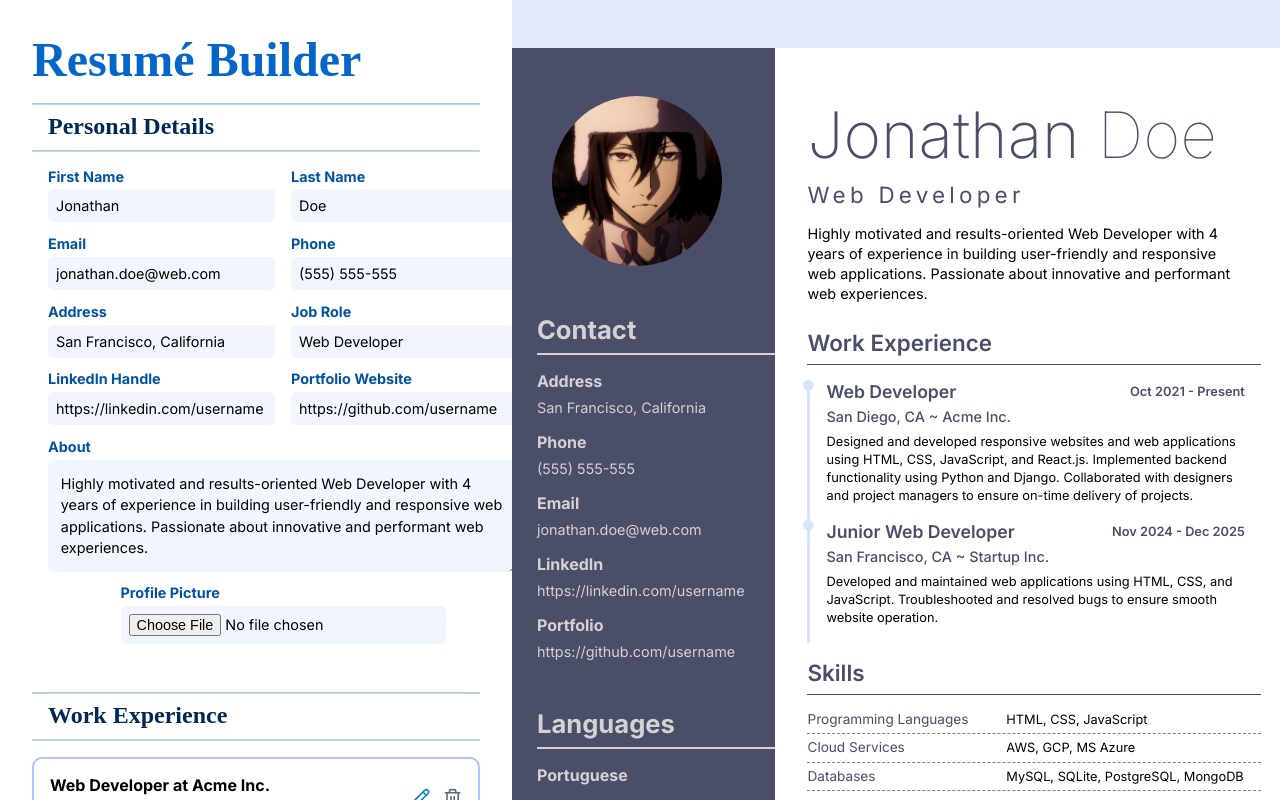
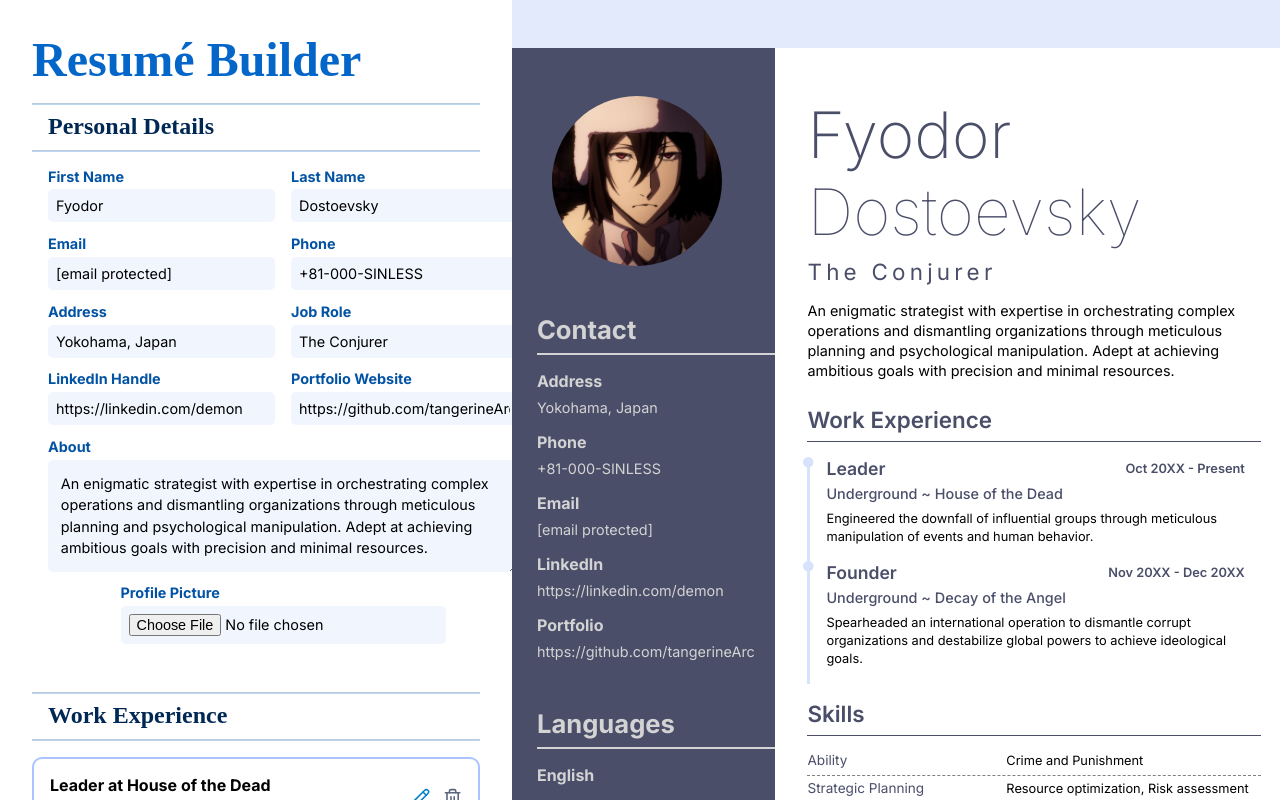
Before and after one commit to tangerineArc/resume-builder, a React (Vite) app: page / in a window 1280 px wide. Built offline with nearby package versions, Linux system fonts and the light colour scheme; a web font is replaced by a local one.

Commit message:
chore: change default data

```diff
--- a/src/App.jsx
+++ b/src/App.jsx
@@ -11,16 +11,16 @@ import Editor from "./components/Editor.jsx";
 import Preview from "./components/Preview.jsx";
 
 export default function App() {
-  const [firstName, setFirstName] = useState("Jonathan");
-  const [lastName, setLastName] = useState("Doe");
-  const [jobRole, setJobRole] = useState("Web Developer");
-  const [email, setEmail] = useState("jonathan.doe@web.com");
-  const [phone, setPhone] = useState("(555) 555-555");
-  const [address, setAddress] = useState("San Francisco, California");
-  const [linkedin, setLinkedin] = useState("https://linkedin.com/username");
-  const [portfolio, setPortfolio] = useState("https://github.com/username");
+  const [firstName, setFirstName] = useState("Fyodor");
+  const [lastName, setLastName] = useState("Dostoevsky");
+  const [jobRole, setJobRole] = useState("The Conjurer");
+  const [email, setEmail] = useState("[email protected]");
+  const [phone, setPhone] = useState("+81-000-SINLESS");
+  const [address, setAddress] = useState("Yokohama, Japan");
+  const [linkedin, setLinkedin] = useState("https://linkedin.com/demon");
+  const [portfolio, setPortfolio] = useState("https://github.com/tangerineArc");
   const [about, setAbout] = useState(
-    "Highly motivated and results-oriented Web Developer with 4 years of experience in building user-friendly and responsive web applications. Passionate about innovative and performant web experiences."
+    "An enigmatic strategist with expertise in orchestrating complex operations and dismantling organizations through meticulous planning and psychological manipulation. Adept at achieving ambitious goals with precision and minimal resources."
   );
   const [profilePicture, setProfilePicture] = useState("/fyodor.jpg");
 
--- a/src/data/defaults.js
+++ b/src/data/defaults.js
@@ -1,69 +1,74 @@
 const defaultEmployments = [
   {
     id: crypto.randomUUID(),
-    role: "Web Developer",
-    employer: "Acme Inc.",
-    startDate: "Oct 2021",
+    role: "Leader",
+    employer: "House of the Dead",
+    startDate: "Oct 20XX",
     endDate: "Present",
-    city: "San Diego, CA",
+    city: "Underground",
     description:
-      "Designed and developed responsive websites and web applications using HTML, CSS, JavaScript, and React.js. Implemented backend functionality using Python and Django. Collaborated with designers and project managers to ensure on-time delivery of projects.",
+      "Engineered the downfall of influential groups through meticulous manipulation of events and human behavior.",
   },
   {
     id: crypto.randomUUID(),
-    role: "Junior Web Developer",
-    employer: "Startup Inc.",
-    startDate: "Nov 2024",
-    endDate: "Dec 2025",
-    city: "San Francisco, CA",
+    role: "Founder",
+    employer: "Decay of the Angel",
+    startDate: "Nov 20XX",
+    endDate: "Dec 20XX",
+    city: "Underground",
     description:
-      "Developed and maintained web applications using HTML, CSS, and JavaScript. Troubleshooted and resolved bugs to ensure smooth website operation.",
+      "Spearheaded an international operation to dismantle corrupt organizations and destabilize global powers to achieve ideological goals.",
   },
 ];
 
 const defaultSkills = [
   {
     id: crypto.randomUUID(),
-    category: "Programming Languages",
-    skills: "HTML, CSS, JavaScript",
+    category: "Ability",
+    skills: "Crime and Punishment",
   },
   {
     id: crypto.randomUUID(),
-    category: "Cloud Services",
-    skills: "AWS, GCP, MS Azure",
+    category: "Strategic Planning",
+    skills: "Resource optimization, Risk assessment",
   },
   {
     id: crypto.randomUUID(),
-    category: "Databases",
-    skills: "MySQL, SQLite, PostgreSQL, MongoDB",
+    category: "Psychological Expertise",
+    skills: "Behavioral manipulation",
   },
+  {
+    id: crypto.randomUUID(),
+    category: "Leadership",
+    skills: "Charisma, Precision execution"
+  }
 ];
 
 const defaultEntries = [
   {
     id: crypto.randomUUID(),
-    school: "IIT Patna",
-    degree: "B.Tech Computer Science",
-    startDate: "Aug 2023",
-    endDate: "Present",
-    city: "Patna, Bihar",
+    school: "School of Shadows",
+    degree: "Philosophy of Sin",
+    startDate: "Aug 20XX",
+    endDate: "Dec 20XX",
+    city: "Underground",
     description:
-      "Successfully completed a capstone project involving the design and development of a complex web application, demonstrating the ability to apply theoretical knowledge to real-world scenarios.",
+      "Mastered the art of strategy, philosophy, and human psychology through relentless study and real-world application. My education transcends formal institutions, shaped by literature, existential thought, and the complexities of human nature.",
   },
 ];
 
 const defaultLanguages = [
   {
     id: crypto.randomUUID(),
-    language: "Portuguese",
+    language: "English",
   },
   {
     id: crypto.randomUUID(),
-    language: "Spanish",
+    language: "Japanese",
   },
   {
     id: crypto.randomUUID(),
-    language: "Italian",
+    language: "Russian",
   },
 ];
 
```
